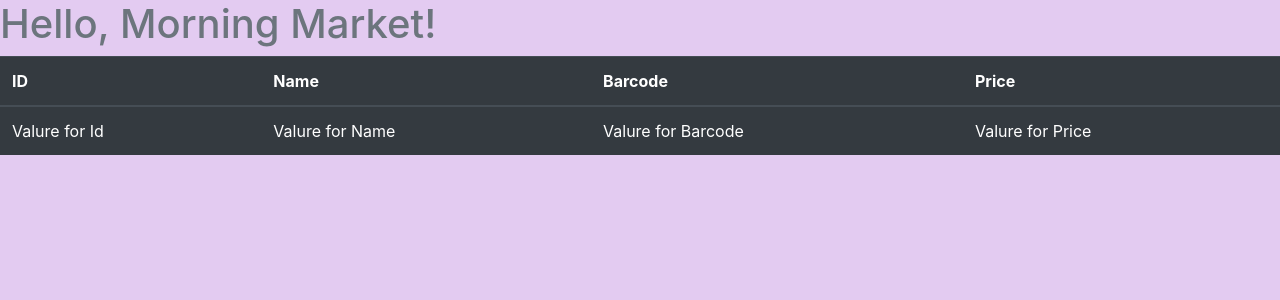
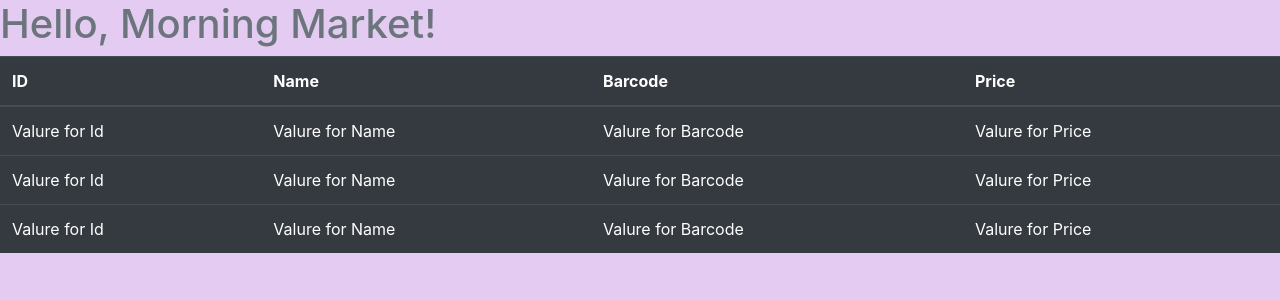
Before and after one commit to DarishkaAMS/Flask_Projects-E_FlaskMarket, a Flask app: page /market in a window 1280 px wide. Shown: the part 56-356 px from the top of the page. Run offline with Flask 2, Linux system fonts and the light colour scheme.

Commit message:
Update market.html with for loop

```diff
--- a/templates/market.html
+++ b/templates/market.html
@@ -49,12 +49,14 @@
         </thead>
         <tbody>
             <!-- Your rows inside the table HERE: -->
+            {% for item in items %}
                 <tr>
                     <td>Valure for Id</td>
                     <td>Valure for Name</td>
                     <td>Valure for Barcode</td>
                     <td>Valure for Price</td>
                 </tr>
+            {% endfor %}
         </tbody>
     </table>
 
```
